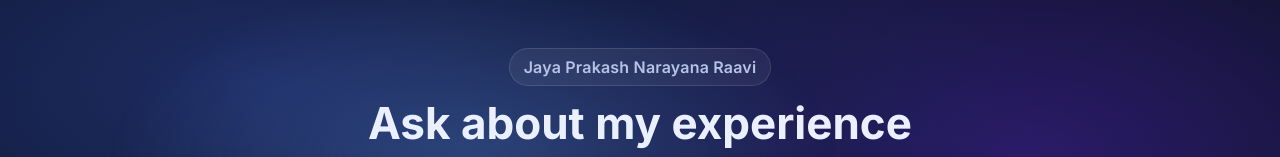
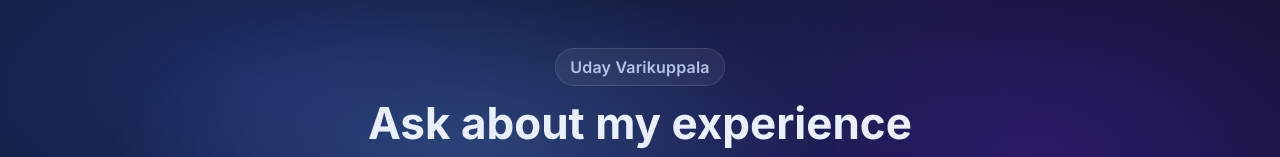
Before and after one commit to Uday-Varikuppala/ResumeRagBot, a plain HTML site: page frontend/index.html in a window 1280 px wide. Shown: the top 157 px of the page. Drawn offline with Linux system fonts and the light colour scheme; no server answers.

Commit message:
Update UI name and deps

```diff
--- a/frontend/index.html
+++ b/frontend/index.html
@@ -14,7 +14,7 @@
 
   <main class="wrap">
     <header class="header">
-      <div class="badge">Jaya Prakash Narayana Raavi</div>
+      <div class="badge">Uday Varikuppala</div>
       <h1>Ask about my experience</h1>
       <p class="sub">
         Skills • Projects • Work history • Tools
```
Also changed, not shown: backend/requirements.txt, 1 other file.
